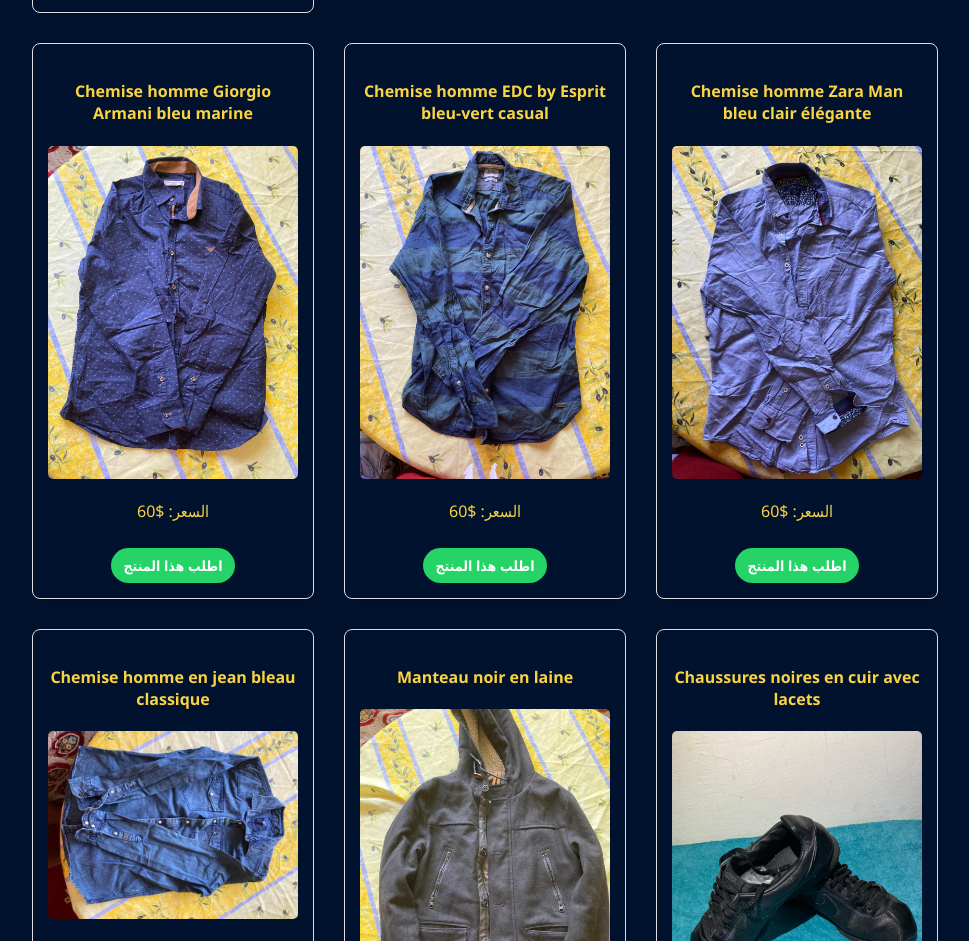
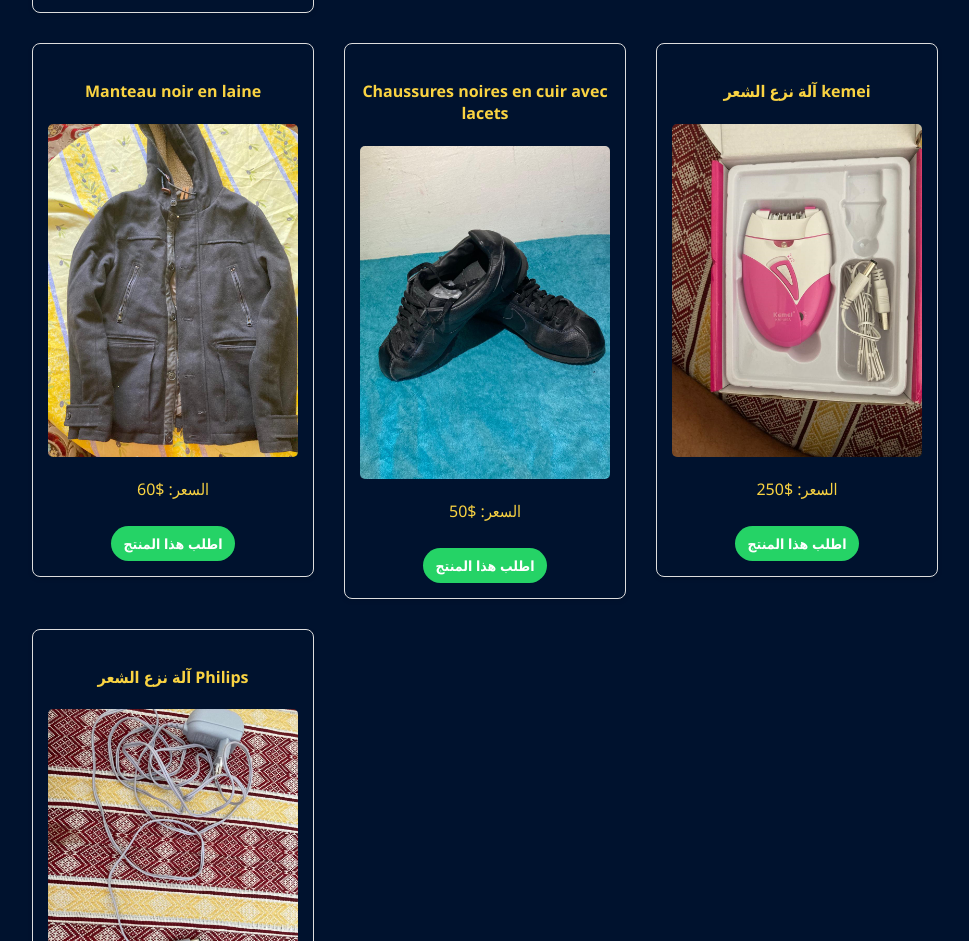
Before and after one commit to Lynqora/Lynqora-store, a plain HTML site: page index.html in a window 1280 px wide. Shown: the part 1859-2800 px from the top of the page, without its empty margins (3-972 px from the left). Drawn offline with Linux system fonts and the light colour scheme.

Commit message:
Mise a jour du site

```diff
--- a/index.html
+++ b/index.html
@@ -105,28 +105,17 @@
   const products = [
     { id: 1, title: "Pochette Samsung a15", price: 60, image: "images2/img56.jpg" },
     { id: 2, title: "Pochette Redni note 14", price: 60, image: "images2/img59.jpg" },
-    { id: 3, title: "Tv holder(17-42) ", price: 100, image: "images2/img93.jpg" },
+    { id: 3, title: "Tv holder(17-42) ", price: 100, image: "images2/img95.jpg" },
     { id: 4, title: "Pack Pc portable", price: 1450, image: "images2/img41.jpg" },
 	{ id: 5, title: "Monteaau SUPERDRY ", price: 50, image: "images2/img28.jpg" },
     { id: 6, title: "Chaussures femmes Gucci ", price: 80, image: "images2/img48.jpg" },
     { id: 7, title: "ماكينة الطبخ Kenwood Major classic مع ملحقات كاملة", price: 5000, image: "images2/img69.jpg" },
     { id: 8, title: "SMART WATCH ", price: 200, image: "images2/img55.jpg" },
     { id: 9, title: "T-shirt celio regular fit ", price: 60, image: "images2/img22.jpg" },
-    { id: 10, title: "Chemise homme Giorgio Armani bleu marine", price: 60, image: "images2/img16.jpg" },
-    { id: 11, title: "Chemise homme EDC by Esprit bleu-vert casual ", price: 60, image: "images2/img18.jpg" },
-    { id: 12, title: "Chemise homme Zara Man bleu clair élégante ", price: 60, image: "images2/img20.jpg" },
-    { id: 13, title: "Chemise homme en jean bleau classique ", price: 60, image: "images2/img24.jpg" },
-    { id: 14, title: "Manteau noir en laine  ", price: 60, image: "images2/img26.jpg" },
-    { id: 15, title: "Chaussures noires en cuir avec lacets", price: 50, image: "images2/img42.jpg" },
-    { id: 16, title: "Jean Wrangler foncé sur lit rayé", price: 50, image: "images2/img1.jpg" },
-    { id: 17, title: "Jean Wrangler bleu clair sur lit rayé", price: 50, image: "images2/img4.jpg" },
-    { id: 18, title: "Jean bleu classique", price: 50, image: "images2/img5.jpg" },
-    { id: 19, title: "Jean bleu ", price: 50, image: "images2/img7.jpg" },
-    { id: 20, title: "Pantalon Massimo Dutti ", price: 50, image: "images2/img9.jpg" },
-    { id: 21, title: "Jean bleu foncé GUESS ", price: 50, image: "images2/img11.jpg" },
-    { id: 22, title: "Pantalon Wrangler ", price: 50, image: "images2/img13.jpg" },
-    { id: 23, title: "آلة نزع الشعر kemei", price: 250, image: "images2/img77.jpg" },
-	{ id: 24, title: "آلة نزع الشعر Philips", price: 250, image: "images2/img78.jpg" }
+    { id: 10, title: "Manteau noir en laine  ", price: 60, image: "images2/img26.jpg" },
+    { id: 11, title: "Chaussures noires en cuir avec lacets", price: 50, image: "images2/img42.jpg" },
+    { id: 12, title: "آلة نزع الشعر kemei", price: 250, image: "images2/img77.jpg" },
+	{ id: 13, title: "آلة نزع الشعر Philips", price: 250, image: "images2/img78.jpg" }
   ];
 
   function renderProducts() {
```
Also changed, not shown: images2/img95.jpg (added).
